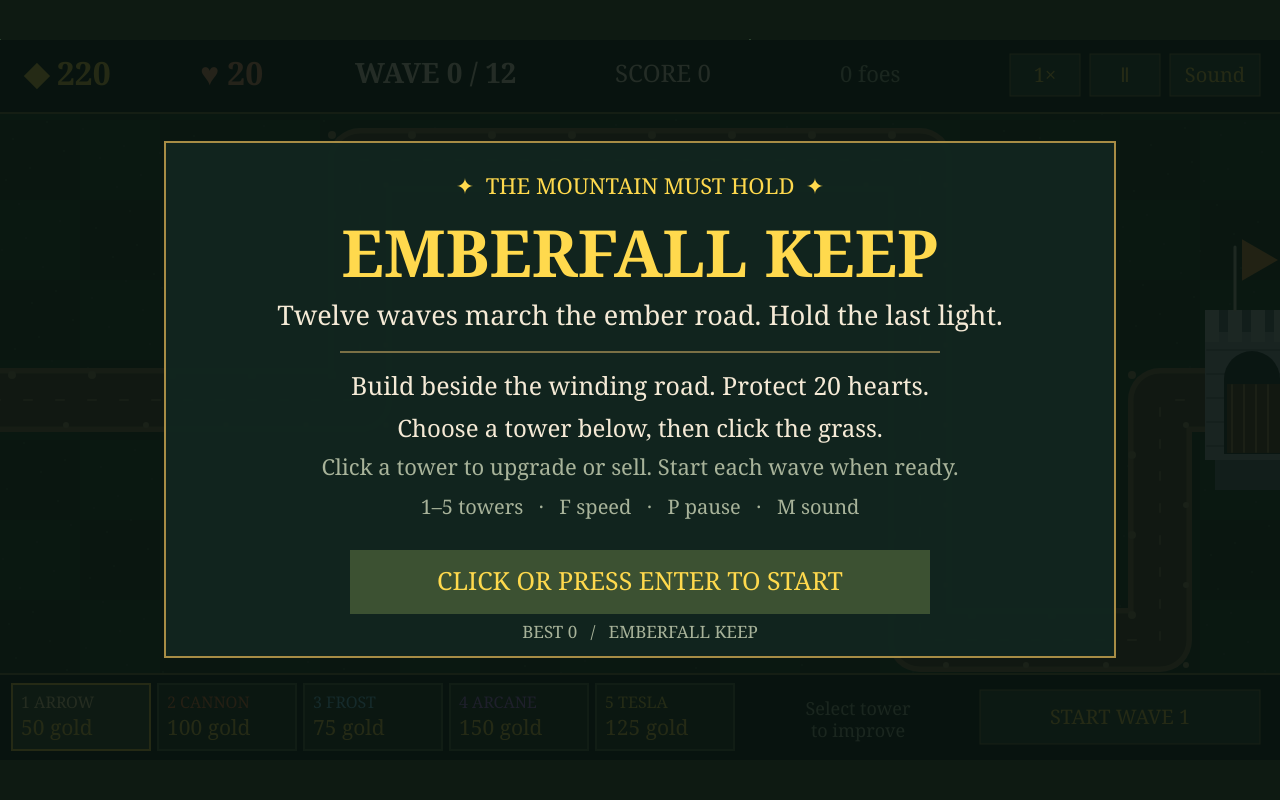
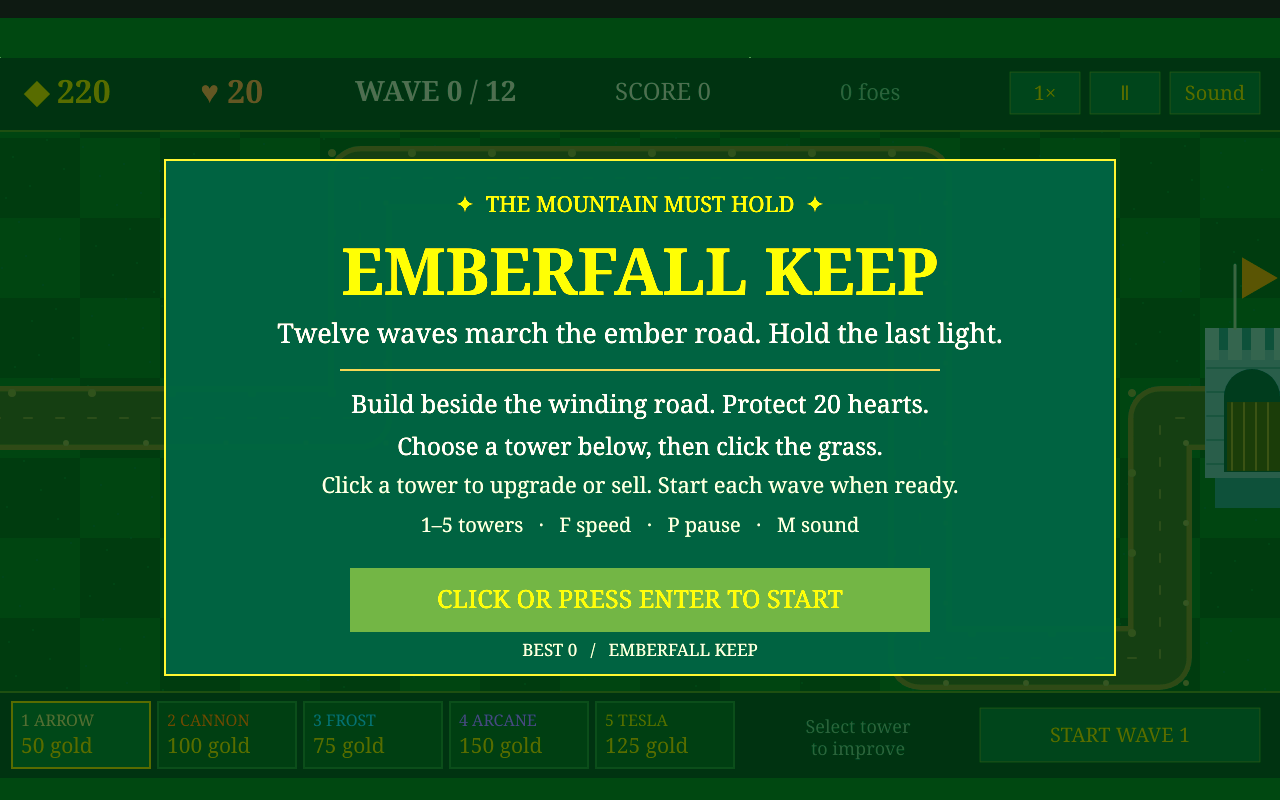
Before and after one commit to sylaxai/emberfall-keep, a plain HTML site: page game/index.html in a window 1280 px wide. Drawn offline with Linux system fonts and the light colour scheme.

Commit message:
best-game-01: EMBERFALL KEEP (best-game-01: EMBERFALL display-domain look grade (gamma 0.45, sat x2, contrast 1.8, warm bias))

```diff
--- a/game/index.html
+++ b/game/index.html
@@ -1 +1 @@
-<!doctype html><html lang="en"><meta charset="utf-8"><meta name="viewport" content="width=device-width,initial-scale=1"><title>EMBERFALL KEEP</title><style>html,body{margin:0;background:#0e1a12;overflow:hidden}canvas{position:fixed;width:100%;height:100%;display:block}#status{position:absolute;left:-10000px}</style><canvas id="game" aria-label="Emberfall Keep tower defense"></canvas><p id="status" role="status" aria-live="polite"></p><script type="module" src="./src/main.js"></script></html>
+<!doctype html><html lang="en"><meta charset="utf-8"><meta name="viewport" content="width=device-width,initial-scale=1"><title>EMBERFALL KEEP</title><style>html,body{margin:0;background:#0e1a12;overflow:hidden}canvas{position:fixed;width:100%;height:100%;display:block;filter:url(#grade)}#status{position:absolute;left:-10000px}</style><svg width="0" height="0" aria-hidden="true"><defs><filter id="grade" color-interpolation-filters="sRGB"><feComponentTransfer><feFuncR type="gamma" amplitude="1" exponent="0.45" offset="0"/><feFuncG type="gamma" amplitude="1" exponent="0.45" offset="0"/><feFuncB type="gamma" amplitude="1" exponent="0.45" offset="0"/></feComponentTransfer><feColorMatrix type="saturate" values="2"/><feComponentTransfer><feFuncR type="linear" slope="1.8" intercept="-0.38"/><feFuncG type="linear" slope="1.8" intercept="-0.4"/><feFuncB type="linear" slope="1.8" intercept="-0.42"/></feComponentTransfer></filter></defs></svg><canvas id="game" aria-label="Emberfall Keep tower defense"></canvas><p id="status" role="status" aria-live="polite"></p><script type="module" src="./src/main.js"></script></html>
```
Also changed, not shown: screenshots/1-cover.jpg, screenshots/2-play.jpg, screenshots/3-action.jpg, screenshots/4-win.jpg, 1 other file.
